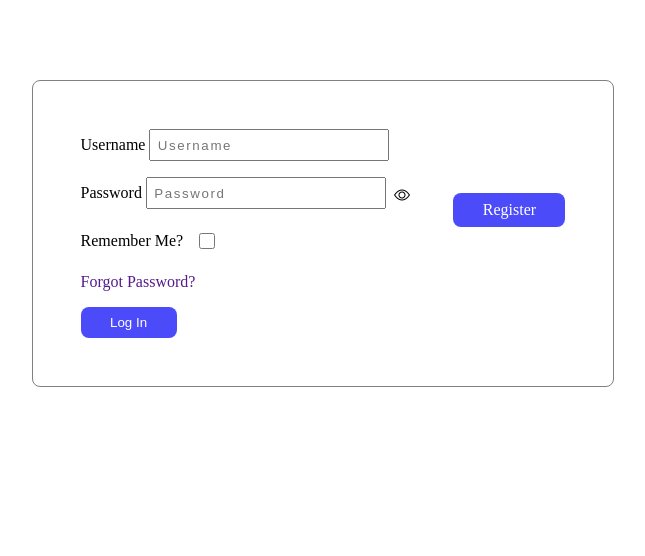
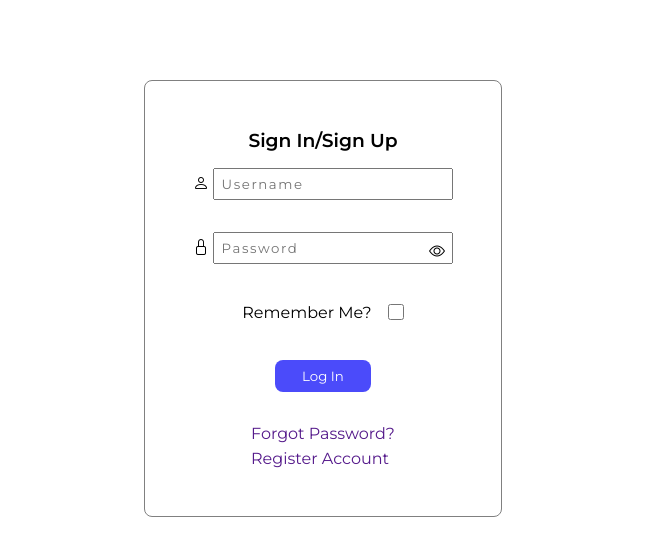
Before and after one commit to Obilomania/SignIn_Form, a plain HTML site: page index.html in a window 1280 px wide. Shown: the whole page, without its empty margins (317-962 px from the left). Drawn offline with nearby package versions, Linux system fonts and the light colour scheme.

Commit message:
Commited

```diff
--- a/index.html
+++ b/index.html
@@ -13,14 +13,15 @@
 
 <body>
     <div class="form-container">
+        <h3>Sign In/Sign Up</h3>
         <form class="inner-container">
             <div class="input">
-                <label>Username</label>
+                <i class="bi bi-person"></i>
                 <input type="text" placeholder="Username">
             </div>
 
             <div class="input">
-                <label>Password</label>
+                <i class="bi bi-lock"></i>
                 <input class="password" type="password" placeholder="Password">
                 <i class="bi bi-eye"></i>
             </div>
@@ -28,16 +29,18 @@
                 <label>Remember Me?</label>
                 <input type="checkbox" placeholder="Remember Me">
             </div>
-            <a href="">Forgot Password?</a>
             <button>Log In</button>
+            <div class="submit">
+                <a href="">Forgot Password?</a>
+                <a href="" class="register">Register Account</a>
+            </div>
         </form>
-        <!-- <hr class="line"> -->
+        <!-- <hr class="line">
         <div class="options">
-            <a href="" class="register">Register</a>
         </div>
-    </div>
+    </div> -->
 
-    <!-- <div class="container-index">
+        <!-- <div class="container-index">
         <div class="inner-form">
             <div class="information">
                 <label for="">First Name</label>
--- a/style.css
+++ b/style.css
@@ -1,14 +1,17 @@
+@import url("https://fonts.googleapis.com/css2?family=Montserrat:wght@300;400;500;600&display=swap");
 * {
   margin: 0;
   padding: 0;
   box-sizing: border-box;
+  font-family: "Montserrat", sans-serif;
 }
 
 .form-container {
   display: flex;
   align-items: center;
   justify-content: space-evenly;
-  gap: 4rem;
+  flex-direction: column;
+  gap: 1rem;
   width: fit-content;
   margin: 10vh auto;
   padding: 3rem;
@@ -29,7 +32,7 @@
   display: flex;
   flex-direction: column;
   align-items: flex-start;
-  gap: 1rem;
+  gap: 2rem;
   justify-content: space-evenly;
 }
 .checkbox {
@@ -37,6 +40,7 @@
   justify-content: center;
   align-items: center;
   gap: 1rem;
+  margin: auto;
 }
 .form-container .line {
   transform: rotate(90deg);
@@ -47,7 +51,7 @@
 .bi-eye {
   position: fixed;
   background-color: white;
-  margin-left: 0.5rem;
+  margin-left: -1.5rem;
   margin-top: 0.6rem;
   cursor: pointer;
 }
@@ -63,15 +67,6 @@
 .form-container a {
   text-decoration: none;
 }
-.form-container .register {
-  border: none;
-  background: rgb(75, 75, 250);
-  color: white;
-  padding: 0.5rem;
-  width: 7rem;
-  text-align: center;
-  border-radius: 0.5rem;
-}
 
 .form-container button {
   border: none;
@@ -80,7 +75,14 @@
   padding: 0.5rem;
   width: 6rem;
   border-radius: 0.5rem;
+  margin: auto;
   cursor: pointer;
+}
+.submit {
+  display: flex;
+  flex-direction: column;
+  gap: 0.4rem;
+  margin: auto;
 }
 
 /* .container-index {
```
